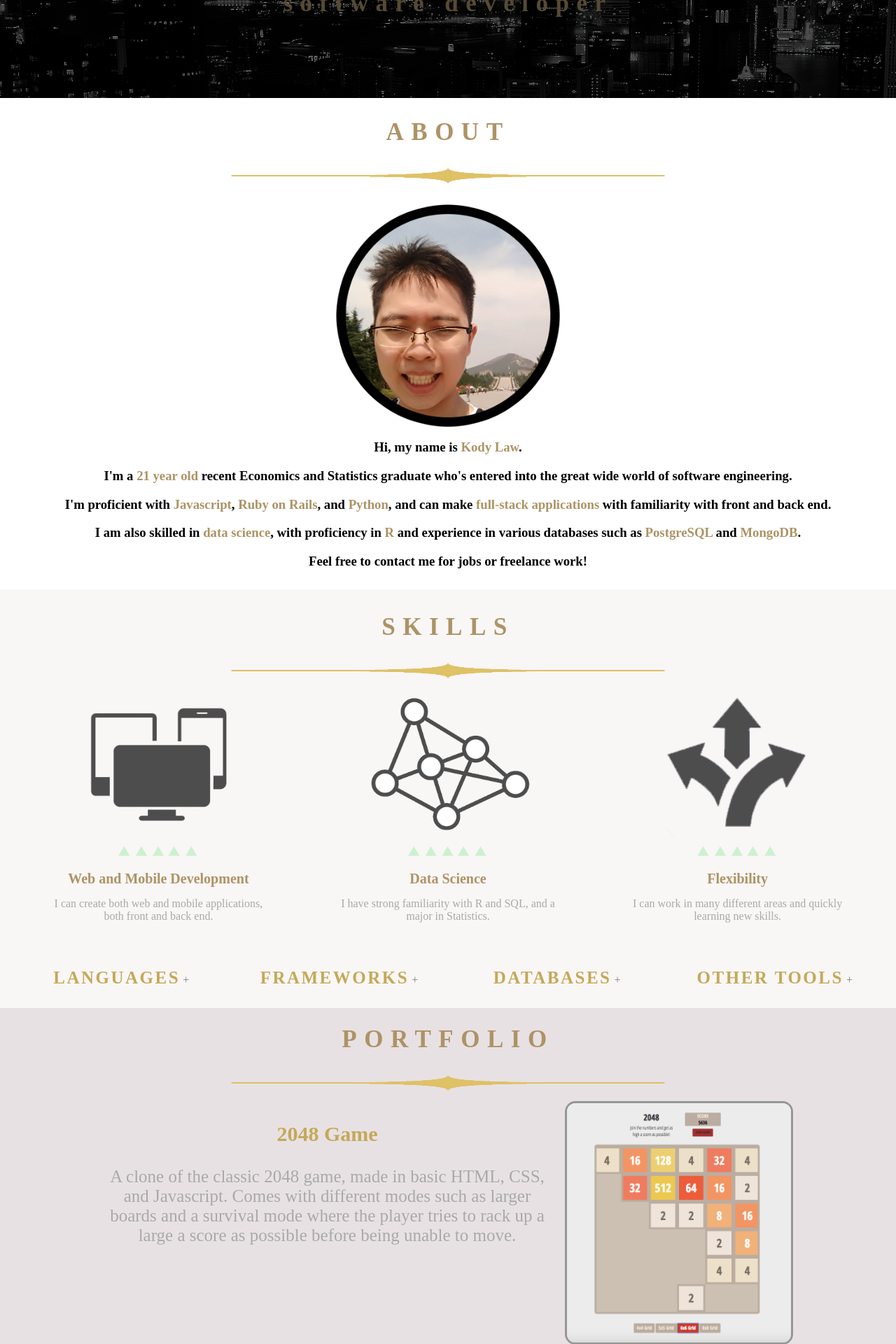
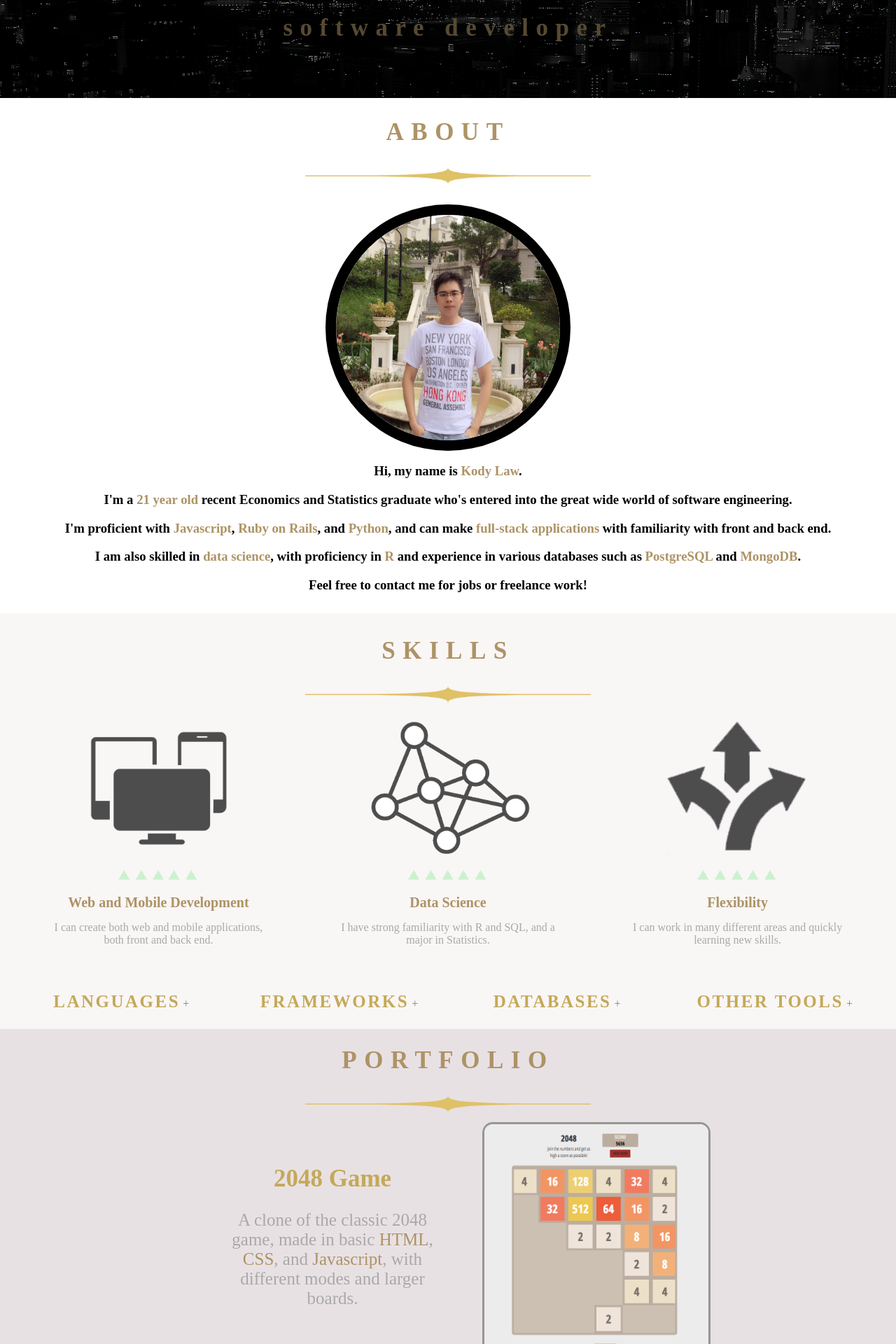
Before and after one commit to raptattention/kodylaw.com, a PHP site: page / in a window 1280 px wide. Shown: the part 360-2280 px from the top of the page at 70% size. Run offline with PHP 8.4, Linux system fonts and the light colour scheme; some libraries are stand-ins or nearby versions; some web fonts are replaced.

Commit message:
Added description to portfolio, initial deployment

```diff
--- a/css/style.css
+++ b/css/style.css
@@ -42,11 +42,11 @@ h2 {
 #websiteName {
   font-weight: 500;
   letter-spacing: 0.7em;
-  margin-bottom: 50px;
+  margin-bottom: 85px;
 }
 
 #websiteDescription {
-	margin-top: 50px;
+	margin-top: 85px;
   font-weight: 300;
 }
 
@@ -56,6 +56,31 @@ h2 {
 
 .description {
 	padding-bottom: 10px
+}
+
+#selfPortrait {
+	border-radius: 50%;
+	border: 15px solid black;
+	width: 25%;
+	display: block;
+	margin-top: 25px;
+	margin-left: auto;
+	margin-right: auto;
+	margin-bottom: 15px;
+	-webkit-transition: all 0.2s ease-out;
+  -moz-transition: all 0.2s ease-out;
+  -ms-transition: all 0.2s ease-out;
+  -o-transition: all 0.2s ease-out;
+  transition: all 0.2s ease-out;
+}
+
+
+#selfPortrait:hover {
+	-webkit-transform: scale(1.1);
+  -moz-transform: scale(1.1);
+  -ms-transform: scale(1.1);
+  -o-transform: scale(1.1);
+  transform: scale(1.1);
 }
 
 #descriptionText{
@@ -77,18 +102,7 @@ h2 {
 	display: inline-block;
 	margin: 0 auto;
 	overflow: hidden;
-}
-
-@media (max-width: 920px) and (min-width: 480px) {
-  .languages, .frameworks, .databases, .others {
-		width: 49%;
-	}
-}
-
-@media (max-width: 480px) {
-	.languages, .frameworks, .databases, .others {
-		width: 100%;
-	}
+	vertical-align: top;
 }
 
 .services section img {
@@ -267,7 +281,7 @@ ul li {
 }
 
 .divider {
-	width: 50%;
+	width: 33%;
 	height: 25px;
 }
 
@@ -281,7 +295,7 @@ ul li {
 	border-radius: 15px;
 	display: inline-block;
 	border: 3px solid #969693;
-	vertical-align: top;
+	vertical-align: middle;
 }
 
 #gameImage {
@@ -289,11 +303,11 @@ ul li {
 }
 
 #recipzImage {
-	width: 35%;
+	width: 40%;
 }
 
 #collegeswapImage {
-	width: 25%;
+	width: 30%;
 }
 
 #locatrImage {
@@ -301,15 +315,18 @@ ul li {
 }
 
 .portfolioDescription {
-	width: 50%;
+	width: 25%;
 	display: inline-block;
-	vertical-align: top;
-	margin-right: 15px;
+	vertical-align: middle;
+	margin-right: 50px;
+	margin-left: 50px;
 	padding-top: 0;
 }
 
 .portfolioDescription h3 {
 	color: #c4a958;
+	margin-top: 5px;
+	margin-bottom: 5px;
 }
 
 .portfolioDescription p {
@@ -318,9 +335,38 @@ ul li {
 
 @media (min-width: 1143px) {
 	.portfolioDescription h3 {
-		font-size: 30px;
+		font-size: 35px;
 	}
 	.portfolioDescription p {
 		font-size: 25px;
 	}
 }
+
+@media (max-width: 920px) and (min-width: 480px) {
+  .languages, .frameworks, .databases, .others {
+		width: 49%;
+	}
+}
+
+@media (max-width: 480px) {
+	.languages, .frameworks, .databases, .others {
+		width: 100%;
+	}
+
+	h1 {
+		font-size: 50px;
+	}
+
+	.title img {
+		opacity: 0;
+	}
+
+	h2 {
+		font-size: 30px;
+	}
+
+	.portfolioDescription {
+		width: 55%;
+		margin: 0;
+	}
+}
--- a/index.html
+++ b/index.html
@@ -19,14 +19,14 @@
     <div class="city-image">
       <div class="title">
         <div id="websiteName"><h1>I<span style="color: #ad9365">'</span>M KODY LAW</h1></div>
-        <img src="../img/divider.png" style="width:50%; height:25px; z-index:-3; color: #ad9365;">
+        <img src="../img/divider.png" style="width:50%; height:25px">
         <div id="websiteDescription"><h2>software developer</h2></div>
       </div>
     </div>
     <section class="description">
       <h2>ABOUT</h2>
       <img class="divider" src="../img/divider.png">
-      <img src="../img/self-portrait.jpg" style="width: 25%; display: block; margin-top: 25px; margin-left: auto; margin-right: auto;  margin-bottom: 15px">
+      <img id="selfPortrait" src="../img/self-portrait.png">
       <div id="descriptionText">
         <h3>Hi, my name is <span>Kody Law</span>.</h3>
         <h3>I'm a <span>21 year old</span> recent Economics and Statistics graduate who's entered into the great wide world of software engineering.</h3>
@@ -58,6 +58,7 @@
           <p>I can work in many different areas and quickly learning new skills.</p>
         </section>
       </div>
+      <div class="skills">
         <div class="languages">
           <h3>Languages</h3>
           <div class="spin" onclick="$(this).toggleClass('rotated'); $('.languages ul').slideToggle('medium');">
@@ -108,6 +109,7 @@
             <li>&bullet; Photoshop</li>
           </ul>
         </div>
+      </div>
     </section>
     <section class="portfolio">
       <h2>PORTFOLIO</h2>
@@ -115,21 +117,30 @@
       <div class="portfolioItem">
         <div class="portfolioDescription" id="gameDescription">
           <h3>2048 Game</h3>
-          <p>A clone of the classic 2048 game, made in basic HTML, CSS, and Javascript. Comes with different modes such as larger boards and a survival mode where the player tries to rack up a large a score as possible before being unable to move.</p>
+          <p>A clone of the classic 2048 game, made in basic <span>HTML</span>, <span>CSS</span>, and <span>Javascript</span>, with different modes and larger boards.</p>
         </div>
-        <img src="../img/2048.png" id="gameImage">
+        <a href="http://2048-game.bitballoon.com/"><img src="../img/2048.png" id="gameImage"></a>
       </div>
       <div class="portfolioItem">
-        <img src="../img/recipz.png" id="recipzImage">
-        <p></p>
+        <a href="https://recipz.herokuapp.com/"><img src="../img/recipz.png" id="recipzImage"></a>
+        <div class="portfolioDescription" id="gameDescription">
+          <h3>Recipz</h3>
+          <p>Created using <span>Node.JS</span>, <span>Hapi</span>, and <span>MongoDB</span>, Recipz is a web application designed to help users find recipes to make with leftover ingredients.</p>
+        </div>
       </div>
       <div class="portfolioItem">
-        <p></p>
-        <img src="../img/collegeswap.png" id="collegeswapImage">
+        <div class="portfolioDescription" id="gameDescription">
+          <h3>CollegeSwap</h3>
+          <p>Made with a team of 3 people, CollegeSwap is an <span>Ruby on Rails</span> application built with <span>AngularJS</span> that is designed to help college students sell and swap items with each other.</p>
+        </div>
+        <a href="https://collegeswap.herokuapp.com/#/"><img src="../img/collegeswap.png" id="collegeswapImage"></a>
       </div>
       <div class="portfolioItem">
-        <img src="../img/locatr.jpg" id="locatrImage">
-        <p></p>
+        <a href="https://github.com/WDI-HK-8/Locatr-app"><img src="../img/locatr.jpg" id="locatrImage"></a>
+        <div class="portfolioDescription" id="gameDescription">
+          <h3>Locatr</h3>
+          <p>A mobile application built in <span>Ionic</span> and made for the <span>Android</span> and <span>iOS</span>, Locatr allows users to find their friends and family anywhere around the world.</p>
+        </div>
       </div>
     </section>
     <section class="contactInfo">
```
Also changed, not shown: img/city.png, img/self-portrait.png (added). Lines whose indentation alone changed are shown as unchanged.
